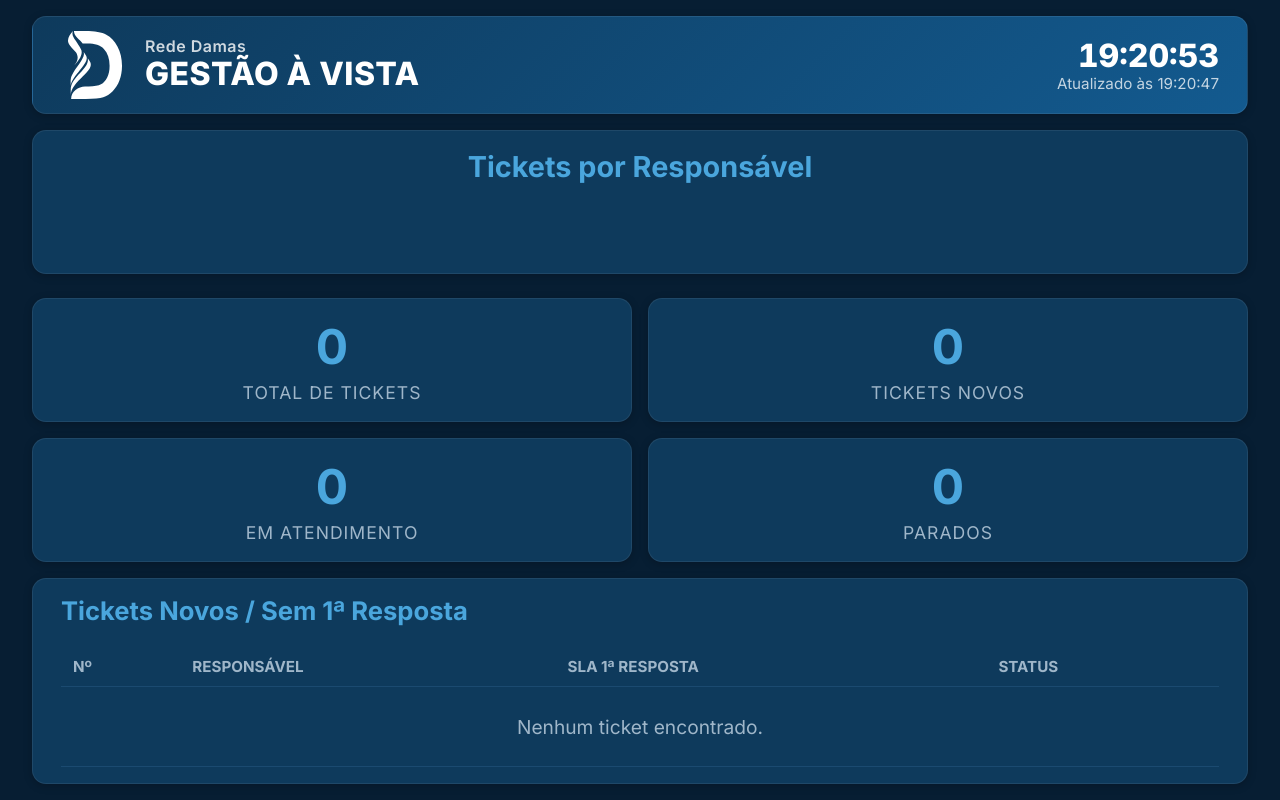
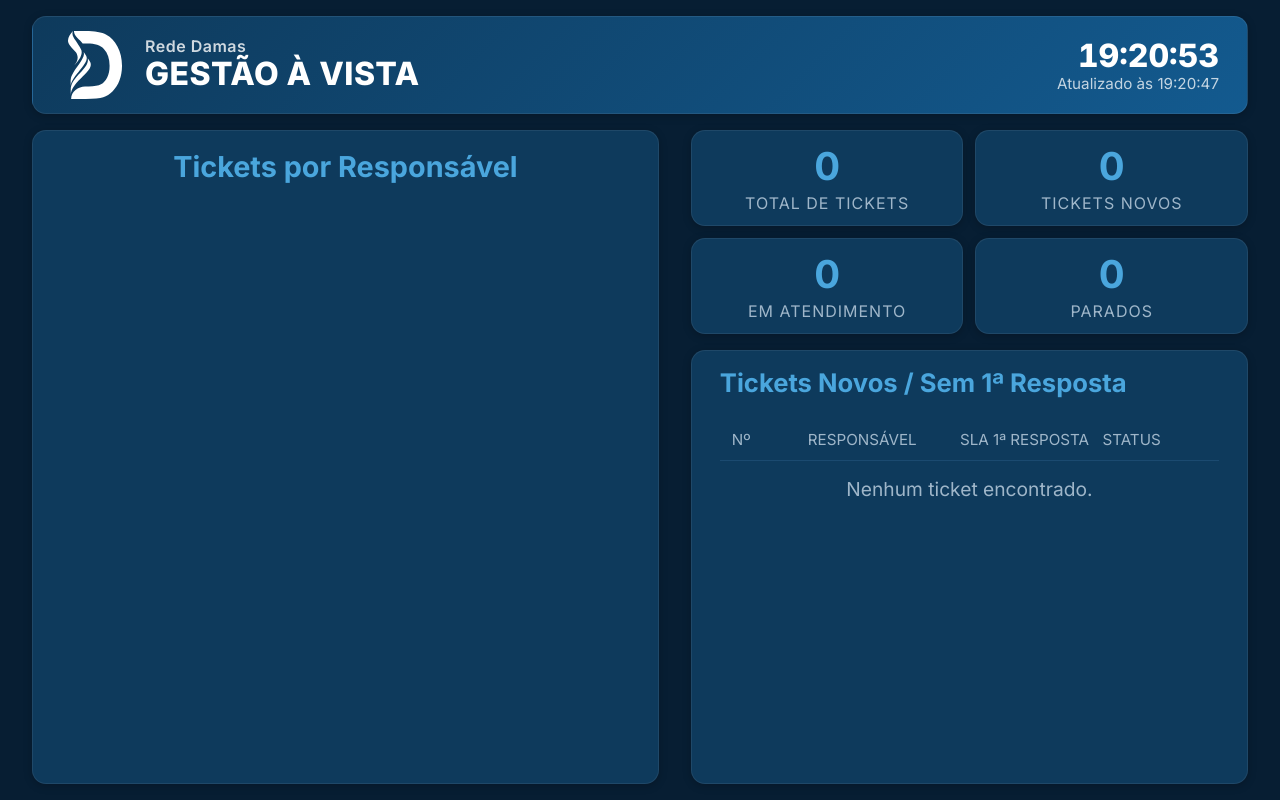
Before and after one commit to devops-rede-damas/gestao_a_vista, a Flask app: template templates/gta.html in a window 1280 px wide. Run offline with Flask 3, Linux system fonts and the light colour scheme; the template is opened without the code that fills it: most values are stand-ins (such as "Sample title", 1, 10 or a date in 2020).

Commit message:
fix(tickets): painel nao vaza da TV - cap de altura + ordena por criticidade + carrossel; linhas em div (altura fixa, sem esticar) + ranking alinhado ao topo; layout mais denso (breakpoint 1100, KPIs enxutos, sem barra de rolagem)

```diff
--- a/static/js/dashboard.js
+++ b/static/js/dashboard.js
@@ -98,38 +98,85 @@ function updateKPIs() {
     document.getElementById("kpi-parados").textContent = byStatus("stopped");
 }
 
+// Ordem de criticidade da tabela de tickets (menor = mais urgente, aparece no topo).
+const SLA_PRIORITY = { "SLA Vencido": 0, "SLA a Vencer": 1, "Ticket Novo": 2 };
+
+// Estado do carrossel da tabela de tickets (pagina o volume alto sem vazar da TV).
+let currentTicketsPage = 0;
+let ticketsInterval = null;
+const TICKETS_PAGE_INTERVAL = 10000;
+const TICKETS_ROW_PX = 42;      // altura fixa de uma linha (casada com o CSS)
+const TICKETS_CHROME_PX = 130;  // titulo + cabecalho + paginador + paddings
+
+// Quantas linhas cabem por página, a partir da altura real disponível do card.
+function ticketsPerPage(container) {
+    const h = container.clientHeight || 0;
+    if (h < 120) return 8; // fallback antes de o layout estabilizar
+    return Math.max(1, Math.floor((h - TICKETS_CHROME_PX) / TICKETS_ROW_PX));
+}
+
+function ticketRowHtml(t) {
+    const owner = (t.owner && t.owner.businessName) || "-";
+    const respondido = !!t.slaRealResponseDate;
+    const slaTexto = respondido ? "Realizada" : (t.slaResponseDateFmt || "-");
+    const status = t.slaStatus || "";
+    const statusClass = SLA_STATUS_CLASS[status] || "";
+    return `
+                <div class="tk-row">
+                    <span class="tk-num">#${escapeHtml(t.id)}</span>
+                    <span class="tk-owner">${escapeHtml(owner)}</span>
+                    <span class="tk-sla">${escapeHtml(slaTexto)}</span>
+                    <span class="tk-status ${statusClass}">${escapeHtml(status)}</span>
+                </div>`;
+}
+
 function renderTicketsTable() {
-    // Tickets novos ou ainda sem 1ª resposta registrada.
+    const container = document.getElementById("tickets-table-container");
+    if (!container) return;
+
+    // Tickets novos ou ainda sem 1ª resposta registrada, dos mais críticos aos menos.
     const tickets = currentTickets().filter(t =>
         (t.baseStatus && t.baseStatus.toLowerCase() === "new") ||
         !t.slaRealResponseDate
-    );
+    ).sort((a, b) => (SLA_PRIORITY[a.slaStatus] ?? 9) - (SLA_PRIORITY[b.slaStatus] ?? 9));
+
+    const perPage = ticketsPerPage(container);
+    const totalPages = Math.max(1, Math.ceil(tickets.length / perPage));
+    if (currentTicketsPage >= totalPages) currentTicketsPage = 0;
+    const pageData = tickets.slice(currentTicketsPage * perPage, currentTicketsPage * perPage + perPage);
 
     const rows = tickets.length === 0
-        ? `<tr><td colspan="4" class="empty">Nenhum ticket encontrado.</td></tr>`
-        : tickets.map(t => {
-            const owner = (t.owner && t.owner.businessName) || "-";
-            const respondido = !!t.slaRealResponseDate;
-            const slaTexto = respondido ? "Realizada" : (t.slaResponseDateFmt || "-");
-            const status = t.slaStatus || "";
-            const statusClass = SLA_STATUS_CLASS[status] || "";
-            return `
-                <tr>
-                    <td>#${escapeHtml(t.id)}</td>
-                    <td>${escapeHtml(owner)}</td>
-                    <td>${slaTexto}</td>
-                    <td class="${statusClass}">${escapeHtml(status)}</td>
-                </tr>`;
-        }).join("");
+        ? `<div class="tk-empty">Nenhum ticket encontrado.</div>`
+        : pageData.map(ticketRowHtml).join("");
 
-    document.getElementById("tickets-table-container").innerHTML = `
+    const pager = totalPages > 1
+        ? `<div class="carousel-page">Página ${currentTicketsPage + 1} de ${totalPages}</div>`
+        : "";
+
+    container.innerHTML = `
         <h2>Tickets Novos / Sem 1ª Resposta</h2>
-        <table>
-            <thead>
-                <tr><th>Nº</th><th>Responsável</th><th>SLA 1ª Resposta</th><th>Status</th></tr>
-            </thead>
-            <tbody>${rows}</tbody>
-        </table>`;
+        <div class="tickets-list">
+            <div class="tk-row tk-head">
+                <span class="tk-num">Nº</span>
+                <span class="tk-owner">Responsável</span>
+                <span class="tk-sla">SLA 1ª Resposta</span>
+                <span class="tk-status">Status</span>
+            </div>
+            ${rows}
+        </div>
+        ${pager}`;
+
+    startTicketsCarousel(totalPages);
+}
+
+// Rodízio das páginas da tabela de tickets (só quando há mais de uma página).
+function startTicketsCarousel(totalPages) {
+    if (ticketsInterval) clearTimeout(ticketsInterval);
+    if (totalPages <= 1) return;
+    ticketsInterval = setTimeout(() => {
+        currentTicketsPage = (currentTicketsPage + 1) % totalPages;
+        renderTicketsTable();
+    }, TICKETS_PAGE_INTERVAL);
 }
 
 // Aviso de dados desatualizados quando o refresh falha.
--- a/templates/gta.html
+++ b/templates/gta.html
@@ -34,7 +34,8 @@
             padding: 16px 32px;
             background: var(--rd-bg);
             color: var(--rd-text);
-            min-height: 100vh;
+            height: 100vh;
+            overflow: hidden;
             display: flex;
             flex-direction: column;
             font-size: 1.2rem;
@@ -61,23 +62,32 @@
         .stale-banner.visible { display: block; }
 
         /* Estrutura de dois painéis (otimizada para TV) */
-        #dashboard-container { width: 100%; max-width: 1800px; margin: 0 auto; flex: 1; display: flex; flex-direction: column; }
-        #main-flex { display: flex; gap: 32px; justify-content: center; align-items: stretch; width: 100%; flex: 1; }
-        #left-panel { flex: 9; min-width: 500px; display: flex; flex-direction: column; }
-        #right-panel { flex: 8; min-width: 500px; display: flex; flex-direction: column; gap: 16px; }
+        #dashboard-container { width: 100%; max-width: 1800px; margin: 0 auto; flex: 1; display: flex; flex-direction: column; min-height: 0; }
+        #main-flex { display: flex; gap: 32px; justify-content: center; align-items: stretch; width: 100%; flex: 1; min-height: 0; }
+        #left-panel { flex: 9; min-width: 500px; display: flex; flex-direction: column; min-height: 0; }
+        #right-panel { flex: 8; min-width: 500px; display: flex; flex-direction: column; gap: 16px; min-height: 0; }
 
         /* KPIs (grade 2x2) */
-        #kpis { display: grid; grid-template-columns: 1fr 1fr; grid-template-rows: 1fr 1fr; gap: 16px; }
-        .kpi { background: var(--rd-panel); border: 1px solid var(--rd-card-border); border-radius: var(--rd-radius); box-shadow: var(--rd-shadow); padding: 18px 28px; text-align: center; display: flex; flex-direction: column; align-items: center; justify-content: center; }
-        .kpi-value { font-size: 3rem; font-weight: bold; color: var(--rd-accent); }
-        .kpi-label { font-size: 1.1rem; color: var(--rd-text-dim); margin-top: 6px; text-transform: uppercase; letter-spacing: 1px; }
+        #kpis { display: grid; grid-template-columns: 1fr 1fr; grid-template-rows: 1fr 1fr; gap: 12px; }
+        .kpi { background: var(--rd-panel); border: 1px solid var(--rd-card-border); border-radius: var(--rd-radius); box-shadow: var(--rd-shadow); padding: 12px 24px; text-align: center; display: flex; flex-direction: column; align-items: center; justify-content: center; }
+        .kpi-value { font-size: 2.4rem; font-weight: bold; color: var(--rd-accent); }
+        .kpi-label { font-size: 1rem; color: var(--rd-text-dim); margin-top: 4px; text-transform: uppercase; letter-spacing: 1px; }
 
         /* Tabela de tickets */
-        #tickets-table-container { background: var(--rd-panel); border: 1px solid var(--rd-card-border); border-radius: var(--rd-radius); box-shadow: var(--rd-shadow); padding: 16px 28px; flex: 1; display: flex; flex-direction: column; }
-        #tickets-table-container h2 { color: var(--rd-accent); margin-top: 0; font-size: 1.6rem; flex: 0 0 auto; }
-        #tickets-table-container table { flex: 1 1 auto; height: 100%; }
+        #tickets-table-container { background: var(--rd-panel); border: 1px solid var(--rd-card-border); border-radius: var(--rd-radius); box-shadow: var(--rd-shadow); padding: 16px 28px; flex: 1; min-height: 0; overflow: hidden; }
+        #tickets-table-container h2 { color: var(--rd-accent); margin-top: 0; font-size: 1.6rem; }
+        /* Linhas em div (flex) com altura fixa: nunca esticam, independentemente da quantidade. */
+        .tickets-list { display: flex; flex-direction: column; }
+        .tk-row { display: flex; align-items: center; height: 42px; flex: 0 0 auto; padding: 0 12px; border-bottom: 1px solid var(--rd-border); }
+        .tk-head { color: var(--rd-text-dim); font-size: 0.95rem; text-transform: uppercase; }
+        .tk-num { flex: 0 0 16%; }
+        .tk-owner { flex: 1 1 auto; min-width: 0; overflow: hidden; text-overflow: ellipsis; white-space: nowrap; }
+        .tk-sla { flex: 0 0 30%; }
+        .tk-status { flex: 0 0 22%; }
+        .tk-empty { text-align: center; color: var(--rd-text-dim); padding: 16px; }
+        #tickets-table-container .carousel-page { margin-top: 8px; }
         table { width: 100%; border-collapse: collapse; }
-        th, td { text-align: left; padding: 10px 12px; border-bottom: 1px solid var(--rd-border); }
+        th, td { text-align: left; padding: 8px 12px; border-bottom: 1px solid var(--rd-border); }
         th { color: var(--rd-text-dim); font-size: 0.95rem; text-transform: uppercase; }
         td.empty { text-align: center; color: var(--rd-text-dim); }
 
@@ -94,7 +104,7 @@
         .owner-rank-podium-avatar { width: 84px; height: 84px; border-radius: 50%; object-fit: cover; border: 4px solid var(--rd-accent); }
         .owner-rank-podium-name { margin-top: 10px; font-weight: bold; font-size: 1.1rem; }
         .owner-rank-podium-count { color: var(--rd-count); font-size: 1.3rem; font-weight: bold; }
-        #carousel-table-container { flex: 1; overflow-y: auto; display: flex; flex-direction: column; justify-content: center; }
+        #carousel-table-container { flex: 1; overflow: hidden; display: flex; flex-direction: column; justify-content: flex-start; }
         .owner-rank-list { width: 100%; border-collapse: collapse; }
         .owner-rank-list th, .owner-rank-list td { color: var(--rd-text); font-size: 1.15rem; padding: 10px 8px; }
         .owner-rank-list tr:nth-child(odd) { background: var(--rd-panel-alt); }
@@ -105,8 +115,8 @@
         .bar-count { font-weight: bold; color: var(--rd-text); margin-left: 8px; white-space: nowrap; }
         .carousel-page { text-align: center; margin-top: 10px; color: var(--rd-text-dim); }
 
-        /* Responsividade (telas menores que a TV) */
-        @media (max-width: 1400px) {
+        /* Responsividade (telas realmente estreitas; a TV e laptops largos ficam lado a lado) */
+        @media (max-width: 1100px) {
             #main-flex { flex-direction: column; gap: 24px; align-items: stretch; }
             #left-panel, #right-panel { max-width: none; min-width: auto; }
         }
```
